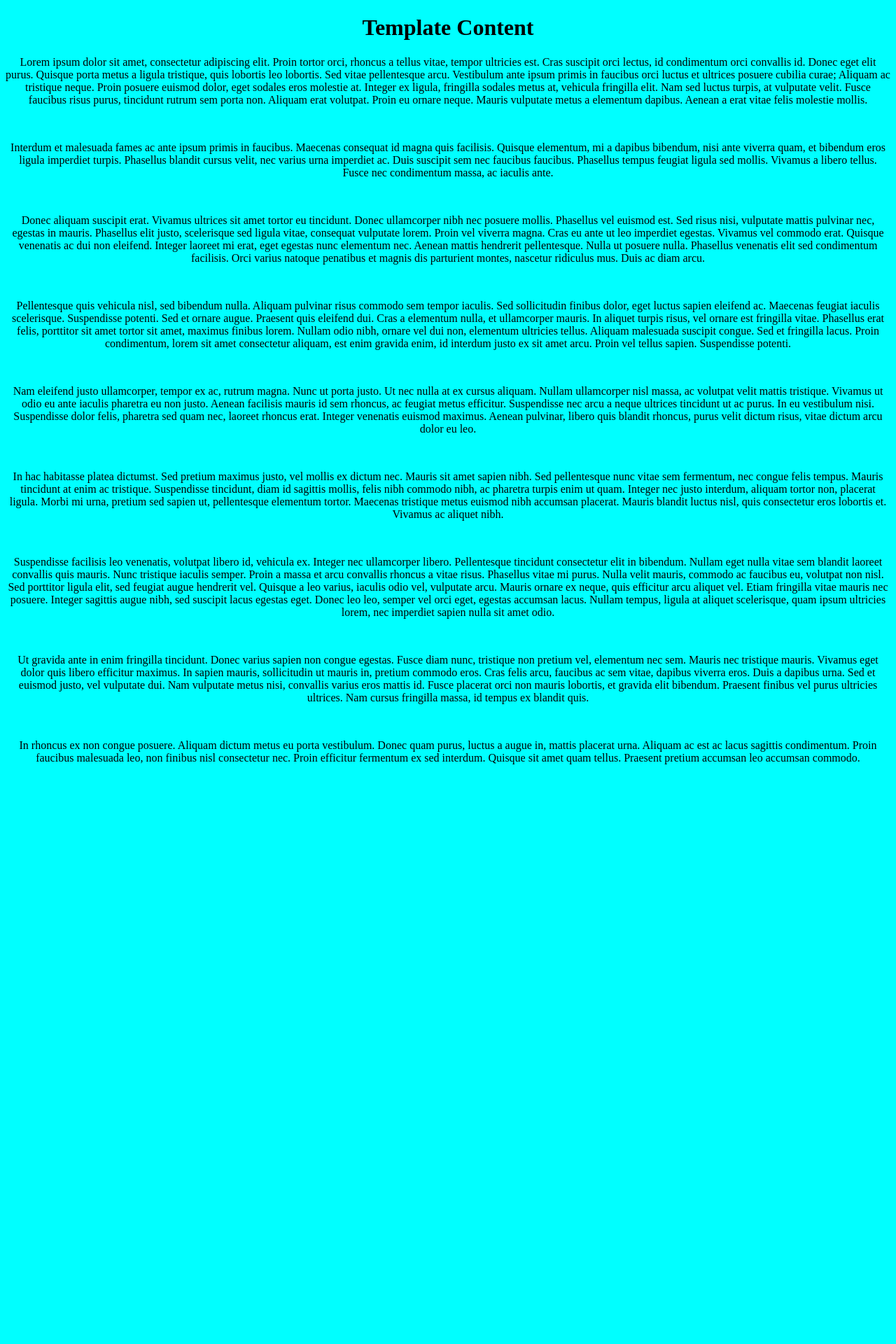
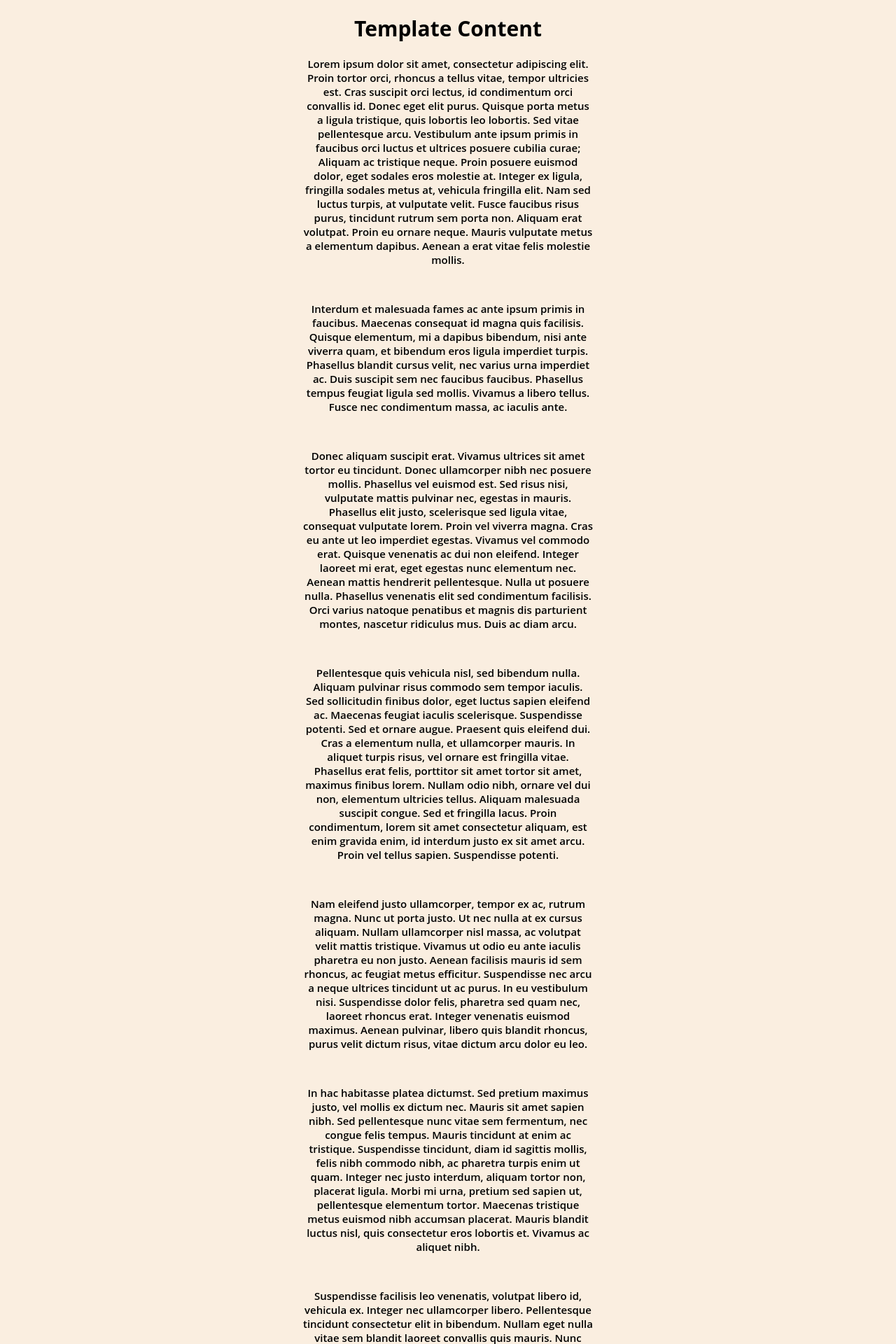
Before and after one commit to DillonB07/SpaceTraders, a Flask app: template website/templates/base.html in a window 1280 px wide. Shown: the top 1920 px of the page at 70% size. Before the commit the page ends 1092 px from the top, so only its background shows below. Run offline with Flask 2, Linux system fonts and the light colour scheme; the template is opened without the code that fills it, so the values that code supplies are empty.

Commit message:
update style

```diff
--- a/website/static/css/style.css
+++ b/website/static/css/style.css
@@ -1,4 +1,17 @@
-html {
-    background-color: cyan;
+body{
+    background-color:rgb(250, 238, 224);
     text-align: center;
+    font-family:'Open Sans', sans-serif;
+    font-size:15px;
+    font-weight:600;
+
 }
+
+.container{
+    width: 100%;
+    max-width: 414px;
+    margin: 0 auto;
+}
+
+
+@import url('https://fonts.googleapis.com/css2?family=Lato:wght@300&family=Open+Sans:wght@600&family=Poppins:wght@400;500&family=Raleway:wght@300&family=Roboto:wght@300&display=swap');
--- a/website/templates/base.html
+++ b/website/templates/base.html
@@ -6,12 +6,13 @@
 	<meta http-equiv="X-UA-Compatible" content="IE=edge" />
 	<meta name="viewport" content="width=device-width, initial-scale=1.0" />
 	<link rel="shortcut icon" href="{{ url_for('static', filename='images/favicon.ico') }}" />
-	<title>{% block title %}Template{% endblock %}</title>
+	<title>Template</title>
 	<link rel="stylesheet" href="{{ url_for('static', filename='css/style.css') }}" /> {% block head %}{% endblock %}
 </head>
 
 <body>
-	<div class="content">{% block content %}
+  {% block content %}
+	<div class="container">
 		<h1>Template Content</h1>
 		<div id="lipsum">
 			<p>
--- a/website/templates/home.html
+++ b/website/templates/home.html
@@ -1,5 +1,5 @@
 {% extends 'base.html' %}
-{% block title %}Home{% endblock %}
+
 {% block content %}
 <h1>Flask Template by <a href='https://dillonb07.is-a.dev' target='_blank'>@DillonB07</a></h1>
 <img src="{{ url_for('static', filename='images/head.png') }}" alt='Head emoji' />
```
Also changed, not shown: requirements.txt (added, +46 -0 lines).
